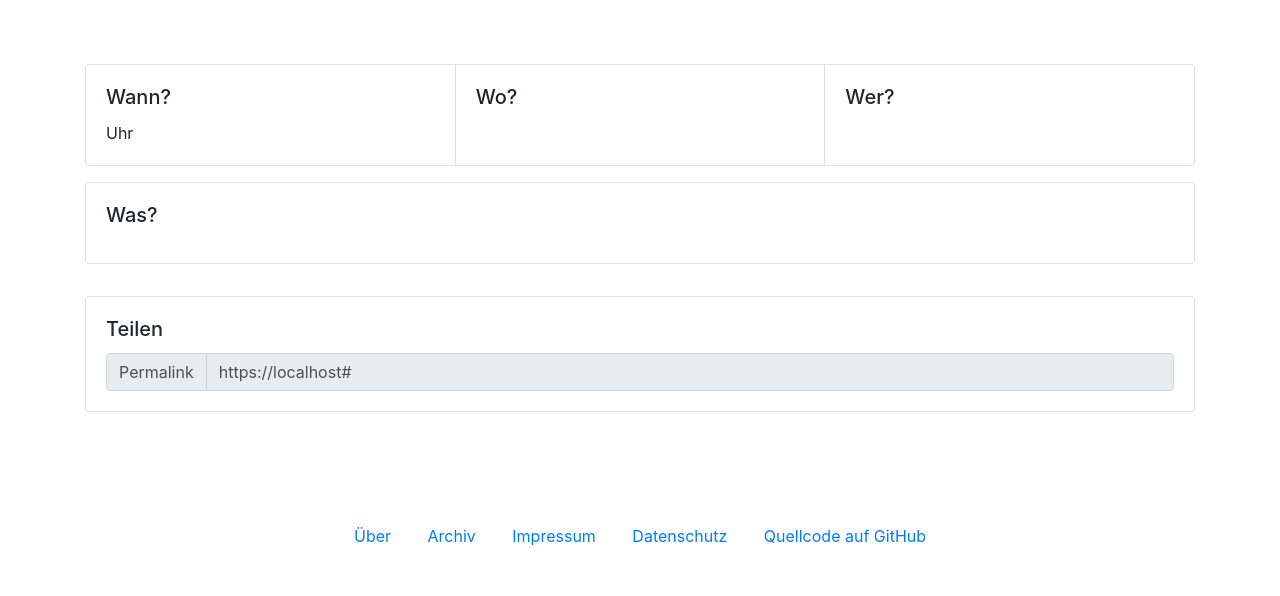
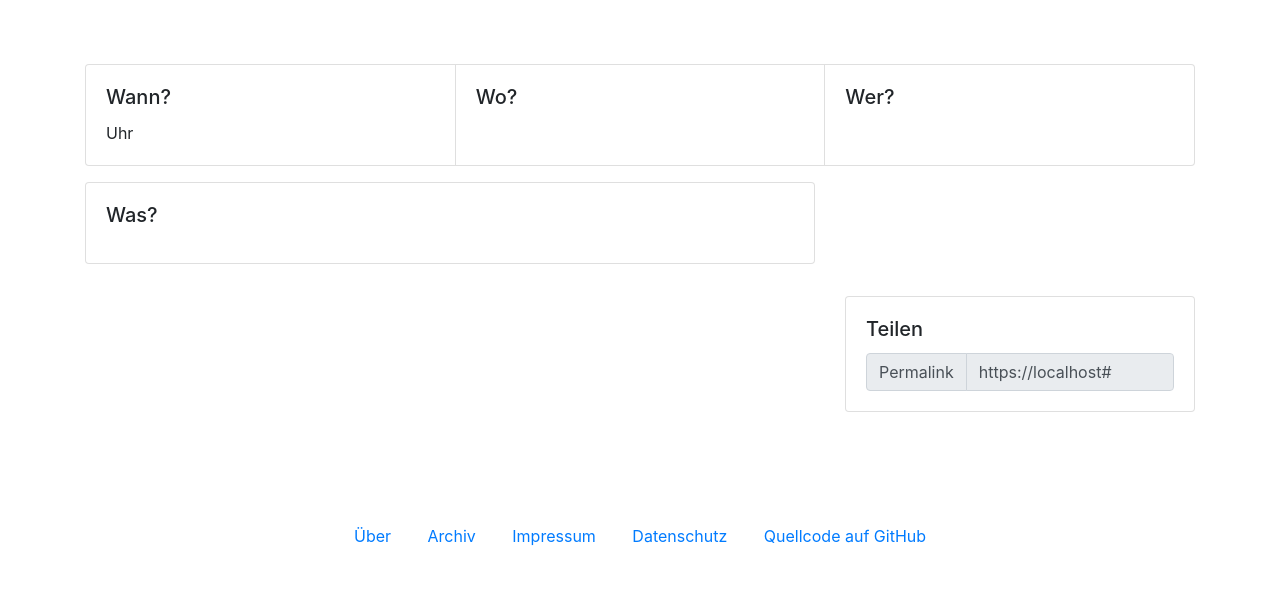
Before and after one commit to demostat/demostat, a Django app: template demostat/templates/demostat/demo_detail.html in a window 1280 px wide. Shown: the part 283-879 px from the top of the page. Run offline with Django 3.2, Linux system fonts and the light colour scheme; the template is opened without the code that fills it, so the values that code supplies are empty; some libraries are stand-ins or nearby versions.

Commit message:
Änderungen in der ansicht
Close #18

```diff
--- a/demostat/templates/demostat/demo_detail.html
+++ b/demostat/templates/demostat/demo_detail.html
@@ -36,15 +36,14 @@
         </div>
       </div>
     </div>
-    <div class="col-12">
+    <div class="col-12 col-md-8">
       <div class="card">
         <div class="card-body">
           <h5 class="card-title">Was?</h5>
           <p class="card-text">{{ demo.description | linebreaks }}</p>
         </div>
       </div>
-    </div>
-    <div class="col-12">
+      <div class="d-block d-md-none">
         {% if demo.link_set.all %}
         <div class="list-group list-group-horizontal-md text-center">
           {% for link in demo.link_set.all|slice:":4" %}
@@ -53,12 +52,14 @@
         </div>
         {% endif %}
       </div>
-    <div class="col-12">
-      <div class="row">
-        <div class="col-12 col-md-6">
+    </div>
+    <div class="col-12 col-md-4">
     {% if demo.location.lat and demo.location.lon %}
-          <div class="card ">
+    <div class="card">
       <div class="embed-responsive embed-responsive-16by9">
+        <div class="clickoverlay embed-responsive-item">
+          <p class="text-center">Klicken um die Karte freizuschalten</p>
+        </div>
         <iframe class="embed-responsive-item" src="https://www.openstreetmap.org/export/embed.html?bbox={{ demo.location.box_left }}%2C{{ demo.location.box_bottom }}%2C{{ demo.location.box_right }}%2C{{ demo.location.box_top }}&amp;layer=mapnik&amp;marker={{ demo.location.marker_lat }}%2C{{ demo.location.marker_lon }}"></iframe>
       </div>
       <div class="list-group list-group-flush">
@@ -66,6 +67,18 @@
       </div>
     </div>
     {% endif %}
+    </div>
+    <div class="col-12 col-md-8">
+    {% if demo.note %}
+      <div class="card">
+        <div class="card-body">
+        <h5 class="card-title">Anmerkungen</h5>
+        <p class="card-text">{{ demo.note | linebreaks }}</p>
+      </div>
+    </div>
+    {% endif %}
+    </div>
+    <div class="col-12 col-md-4">
       {% if demo.link_set.all %}
         <div class="card">
           <div class="card-body">
@@ -78,20 +91,6 @@
           </div>
         </div>
         {% endif %}
-        </div>
-        <div class="col-12 col-md-6">
-          {% if demo.note %}
-          <div class="card">
-            <div class="card-body">
-              <h5 class="card-title">Anmerkungen</h5>
-              <p class="card-text">{{ demo.note | linebreaks }}</p>
-            </div>
-          </div>
-          {% endif %}
-        </div>
-      </div>
-    </div>
-    <div class="col-12">
       <div class="card">
         <div class="card-body">
           <h5 class="card-title">Teilen</h5>
```
Lines whose indentation alone changed are shown as unchanged.
